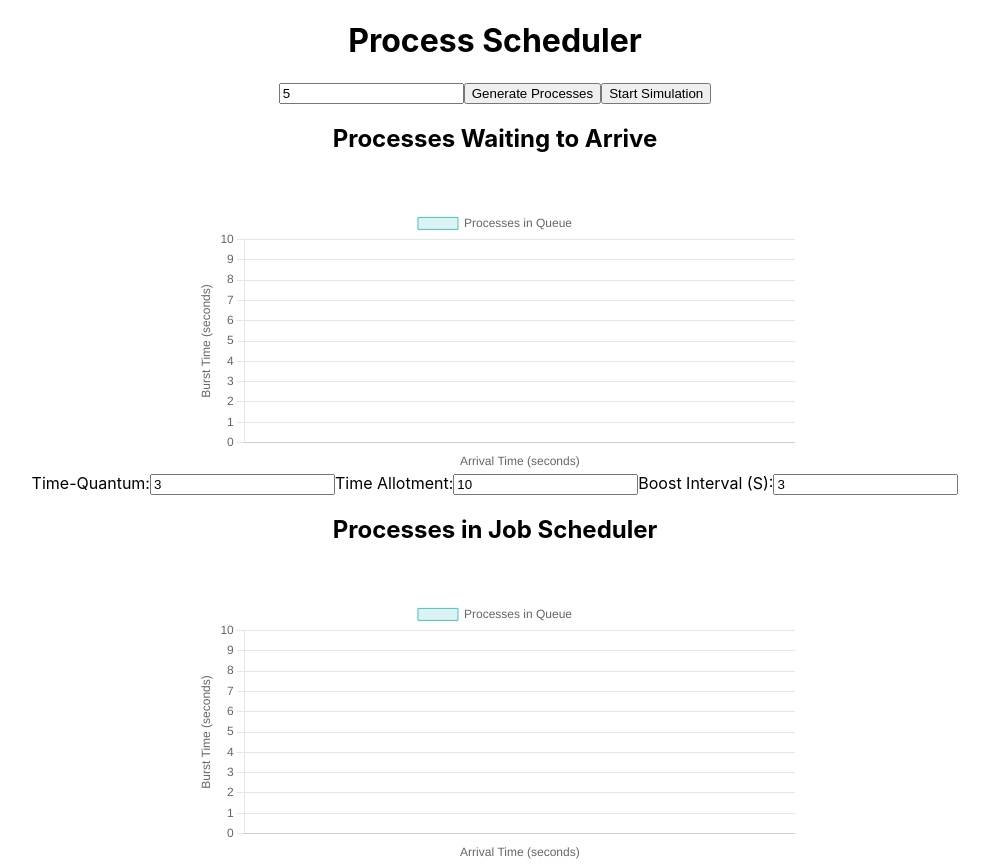
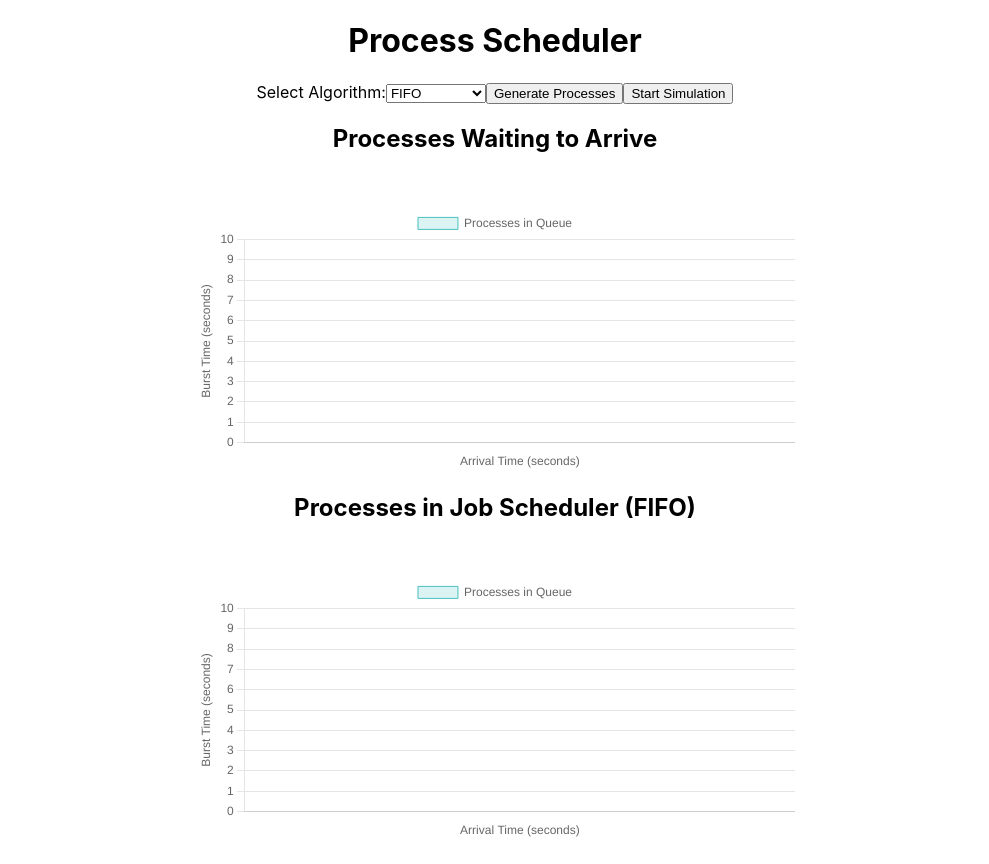
Before and after one commit to HallSysOps/new-cpu-sim, a React (Create React App) app in the folder cpu-simulator/: page / in a window 1280 px wide. Shown: the whole page, without its empty margins (145-1134 px from the left). After the commit the page ends 842 px from the top, so only its background shows below. Built offline with nearby package versions, Linux system fonts and the light colour scheme.

Commit message:
Added drop down menu to select what scheduler to run, run all currently doesn't work

```diff
--- a/cpu-simulator/src/App.js
+++ b/cpu-simulator/src/App.js
@@ -34,6 +34,7 @@ function App() {
      const [timeAllotment, setTimeAllotment] = useState(10) // Default 10s Time allotment before priority is reduced for MLFQ
      const [subS, setSubS] = useState(0);
      const [S, setS] = useState(3); // Default 3s Boost Interval
+     const [selectedAlgorithm, setSelectedAlgorithm] = useState('fifo');
 
      const handleGenerateProcesses = ()=>{
       const queue = generateProcesses(Number(numProcesses));
@@ -61,67 +62,54 @@ function App() {
 
         //sjf(arrivedQueue);
 
-        const updatedSubS = mlfq(arrivedQueue, timeQuantum, timeAllotment, S, subS);
-        setSubS(updatedSubS);
+        //const updatedSubS = mlfq(arrivedQueue, timeQuantum, timeAllotment, S, subS);
+        //setSubS(updatedSubS);
 
         //TODO: Implement other algos and test in here
-        //TODO: Find out a way to pass functions as an argument to allow a user to pick what algo they want to run
         //TODO: Implement method to run all functions at the same time
         //TODO: Allow user to download results as a pdf(?) => get stats of completion, turnaround, etc?
+        if (selectedAlgorithm === 'all') {
+          // Run all algorithms with separate copies
+          fifo(new Queue(arrivedQueue.items));
+          stcf(new Queue(arrivedQueue.items));
+          rr(new Queue(arrivedQueue.items), timeQuantum);
+          sjf(new Queue(arrivedQueue.items));
+          setSubS(mlfq(new Queue(arrivedQueue.items), timeQuantum, timeAllotment, S, subS));
+        } else {
+          // Run only the selected algorithm
+          if (selectedAlgorithm === 'fifo') fifo(arrivedQueue);
+          else if (selectedAlgorithm === 'stcf') stcf(arrivedQueue);
+          else if (selectedAlgorithm === 'rr') rr(arrivedQueue, timeQuantum);
+          else if (selectedAlgorithm === 'sjf') sjf(arrivedQueue);
+          else if (selectedAlgorithm === 'mlfq') setSubS(mlfq(arrivedQueue, timeQuantum, timeAllotment, S, subS));
+        }
     }, 1000);
 
     return () => clearInterval(interval);
-}, [isRunning, currentTime, processQueue, arrivedQueue, timeQuantum]);
+}, [isRunning, currentTime, processQueue, timeQuantum, selectedAlgorithm]);
 
 
   return (
     <div className="App">
       <h1>Process Scheduler</h1>
 
-      {/* Input field for number of processes */}
-      <input
-        type="number"
-        value={numProcesses}
-        onChange={(e) => setNumProcesses(e.target.value)}
-        min="1"
-      />
+      <label>Select Algorithm:</label>
+      <select value={selectedAlgorithm} onChange={(e) => setSelectedAlgorithm(e.target.value)}>
+        <option value="fifo">FIFO</option>
+        <option value="stcf">STCF</option>
+        <option value="rr">Round Robin</option>
+        <option value="sjf">SJF</option>
+        <option value="mlfq">MLFQ</option>
+        <option value="all">Run All</option>
+      </select>
 
-      {/* Button to generate processes */}
       <button onClick={handleGenerateProcesses}>Generate Processes</button>
-
-      {/* Start Simulation button */}
       <button onClick={handleStartSimulation} disabled={isRunning}>Start Simulation</button>
 
-      {/* Charts */}
       <h2>Processes Waiting to Arrive</h2>
       <BarChart data={processQueue} />
 
-      {/* Input field for time-quantum */}
-      <label>Time-Quantum:</label>
-      <input
-          type="number"
-          value={timeQuantum}
-          onChange={(e) => setTimeQuantum(Number(e.target.value))}
-          min="1"
-      />
-      {/* Input field for time allotment */}
-      <label>Time Allotment:</label>
-      <input
-          type="number"
-          value={timeAllotment}
-          onChange={(e) => setTimeAllotment(Number(e.target.value))}
-          min="1"
-      />
-      {/* Input field for time-quantum */}
-      <label>Boost Interval (S):</label>
-      <input
-          type="number"
-          value={S}
-          onChange={(e) => setS(Number(e.target.value))}
-          min="1"
-      />
-
-      <h2>Processes in Job Scheduler</h2>
+      <h2>Processes in Job Scheduler ({selectedAlgorithm.toUpperCase()})</h2>
       <BarChart data={arrivedQueue} />
     </div>
   );
--- a/cpu-simulator/src/models/Process.js
+++ b/cpu-simulator/src/models/Process.js
@@ -25,8 +25,8 @@ function generateProcesses(n){
     const processes = [];
 
     for(let i = 0; i < n ; i++){
-        const arrivalTime = generateRandomN(0, 0); // 0-10s arrival time
-        const burstTime = generateRandomN(5, 5); // 2-10s burst time
+        const arrivalTime = generateRandomN(0, 10); // 0-10s arrival time
+        const burstTime = generateRandomN(2, 10); // 2-10s burst time
         const priority = 0; // Rule 3 from https://pages.cs.wisc.edu/~remzi/OSTEP/cpu-sched-multi.pdf: When job enters system, it is placed at highest priority
 
         const process = new Process(i, arrivalTime, burstTime, priority);
```
